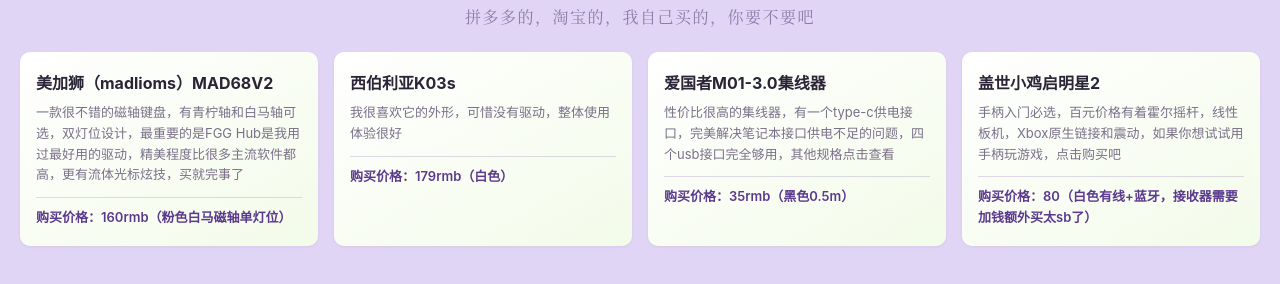
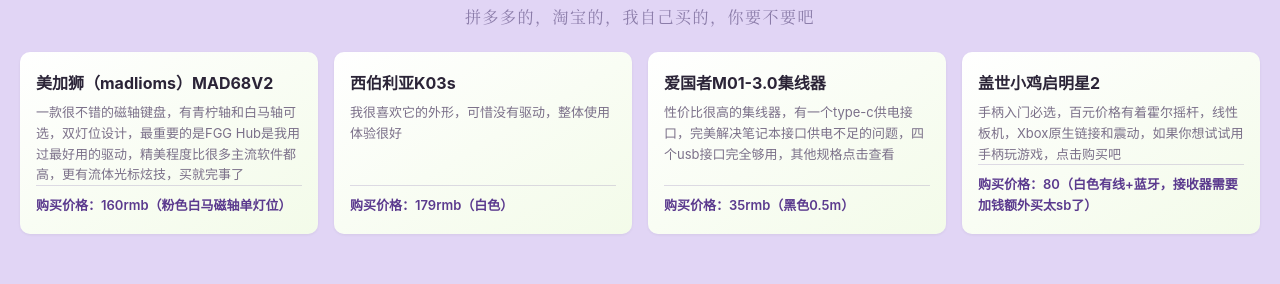
Before and after one commit to Re-xiger/kkk, a plain HTML site: page two/haowu.html in a window 1280 px wide. Shown: the part 110-394 px from the top of the page. Drawn offline with Linux system fonts and the light colour scheme.

Commit message:
卡片改 flex 纵向布局，价格行统一贴到卡片底部

```diff
--- a/css/base.css
+++ b/css/base.css
@@ -80,6 +80,8 @@ body{
     padding: 0 20px 40px;
 }
 .card{
+    display: flex;
+    flex-direction: column;
     padding: 18px 16px;
     border-radius: 10px;
     background-image: linear-gradient(150deg, #ffffff, var(--tint, #f3edff));
@@ -102,7 +104,7 @@ body{
     color: #7b7089;
 }
 .card-price{
-    margin: 12px 0 0;
+    margin: auto 0 0;
     padding-top: 9px;
     border-top: 1px solid rgba(91, 58, 142, .18);
     font-size: 13px;
@@ -112,7 +114,6 @@ body{
 }
 
 a.card{
-    display: block;
     color: inherit;
     text-decoration: none;
 }
```
